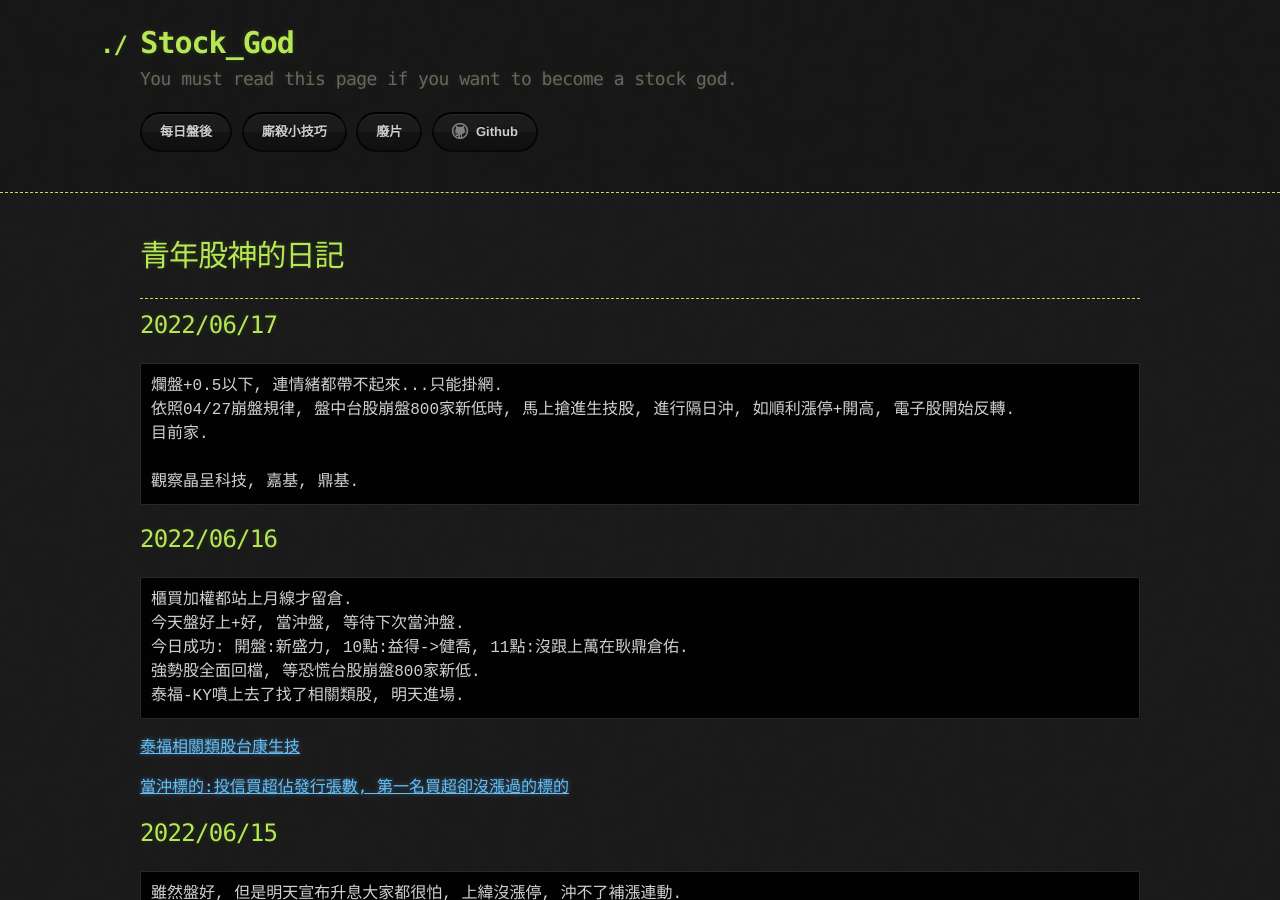
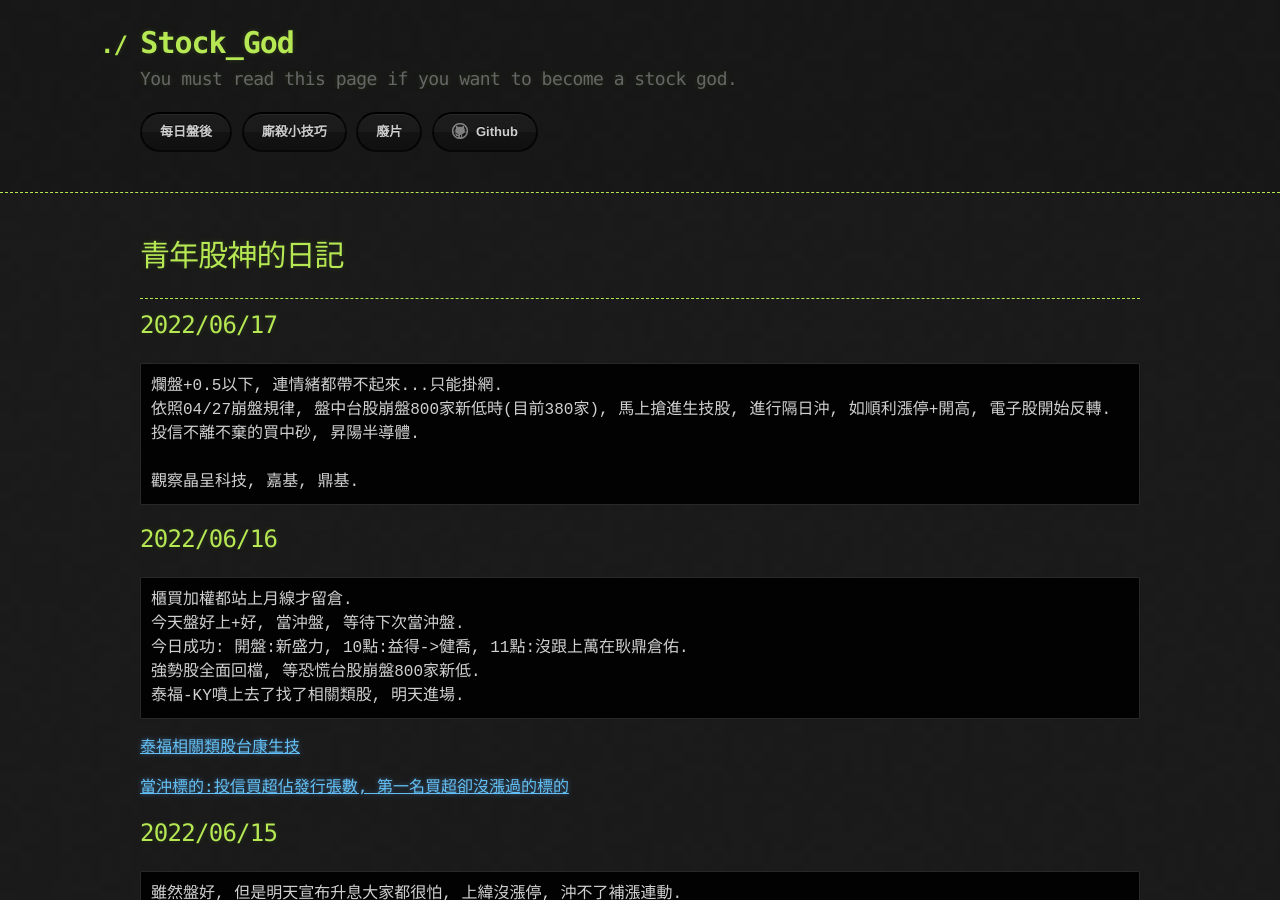
Before and after one commit to lepg5487/Stock_God, a Jekyll site: the page built from index.md, in a window 1280 px wide and 900 px high. Built offline with Jekyll 4.4.1, drawn with Linux system fonts in a browser that asks for light colours; our own code applies the rules of GitHub Pages for plain Markdown files.

Commit message:
Update index.md

````diff
--- a/index.md
+++ b/index.md
@@ -9,8 +9,8 @@ layout: testlayouts
 ## 2022/06/17
 ```
 爛盤+0.5以下, 連情緒都帶不起來...只能掛網.
-依照04/27崩盤規律, 盤中台股崩盤800家新低時, 馬上搶進生技股, 進行隔日沖, 如順利漲停+開高, 電子股開始反轉.
-目前家.
+依照04/27崩盤規律, 盤中台股崩盤800家新低時(目前380家), 馬上搶進生技股, 進行隔日沖, 如順利漲停+開高, 電子股開始反轉.
+投信不離不棄的買中砂, 昇陽半導體.
 
 觀察晶呈科技, 嘉基, 鼎基.
 ```
````
